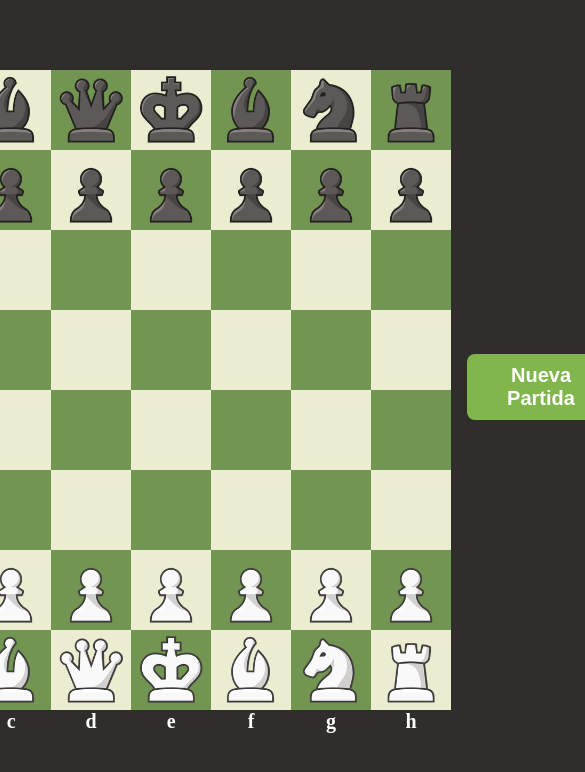
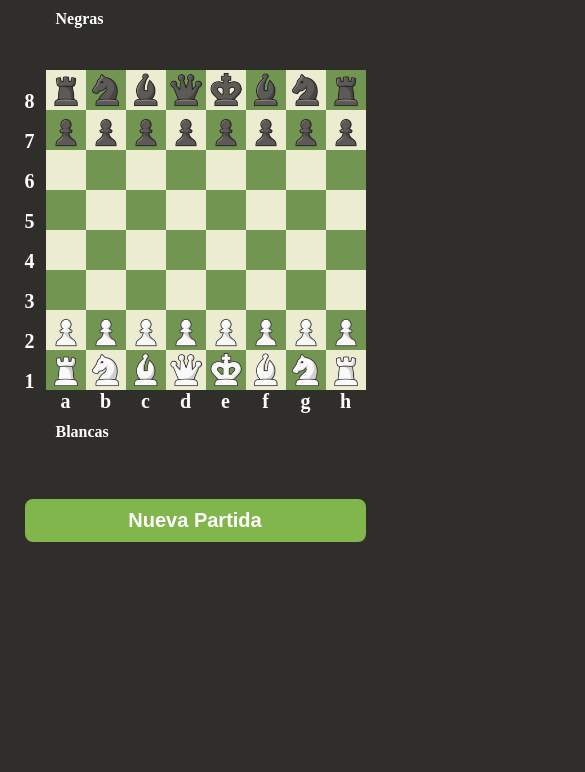
Before and after one commit to ManuGolem/AjedrezWeb, a React (Vite) app: page / in a window 390 px wide. Shown: the top 772 px of the page, 585 px wide, since content can reach past the window. Built offline with nearby package versions, Linux system fonts and the light colour scheme.

Commit message:
Add responsive design?

```diff
--- a/src/index.css
+++ b/src/index.css
@@ -259,3 +259,34 @@ main {
         width: 60px;
     }
 }
+
+@media (max-width: 500px) {
+    .tablero {
+        grid-template-columns: repeat(8, 40px);
+        grid-template-rows: repeat(8, 40px);
+    }
+
+    .tableroCordsNums {
+        p {
+            height: 40px;
+        }
+    }
+
+    .tableroCordsLetras {
+        p {
+            width: 40px;
+        }
+    }
+
+    .botonesNuevaPartida {
+        grid-column: 1/-1;
+    }
+
+    main {
+        grid-template-columns: 5px auto;
+    }
+
+    .circulo {
+        padding: 7px;
+    }
+}
```
